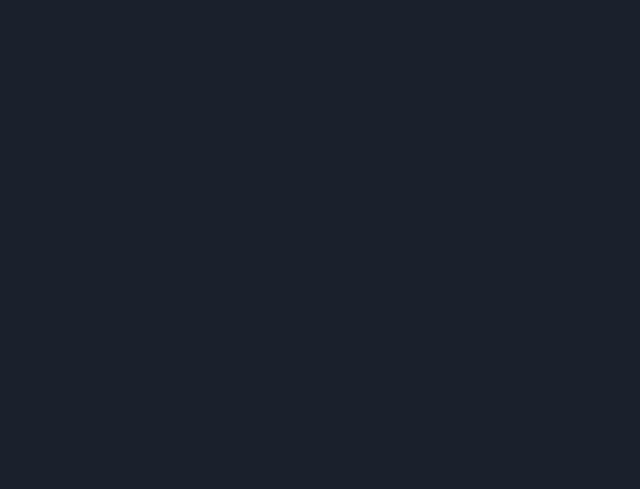
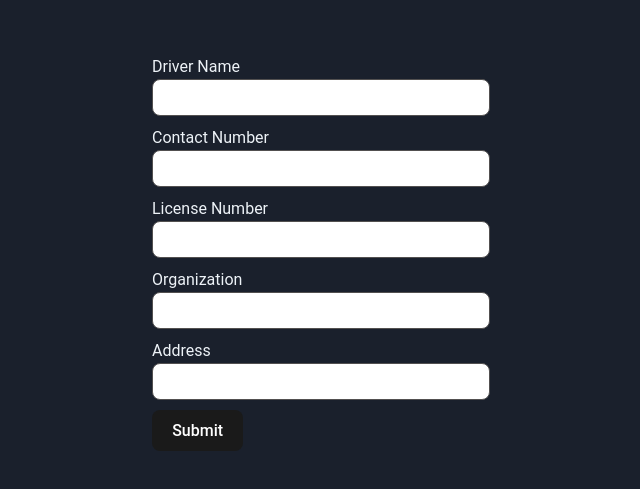
Before and after one commit to sarath-m-s/bus-app-frontend, a React (Vite) app: page /admin/enrol/driver in a window 1280 px wide. Before the commit this address had no page. Shown: the part 147-636 px from the top of the page, without its empty margins (330-970 px from the left). Built offline with nearby package versions, Linux system fonts and the light colour scheme.

Commit message:
Add bus and driver enrolment functionality

```diff
--- a/src/App.jsx
+++ b/src/App.jsx
@@ -6,6 +6,8 @@ import BusData from "./pages/BusData.jsx";
 import Customer from "./pages/Customer.jsx";
 import Admin from "./pages/Admin.jsx";
 import EnrolMenu from "./pages/EnrolMenu.jsx";
+import BusEnrol from "./pages/BusEnrol.jsx";
+import DriverEnrol from "./pages/DriverEnrol.jsx";
 // import Select from "./pages/SelectPage.jsx";
 // import Enroll from "./pages/EnrollPage.jsx";
 
@@ -19,6 +21,8 @@ function App() {
         <Route path="/login/customer" element={<Customer />} />
         <Route path="/admin" element={<Admin />} />
         <Route path="/admin/enrol" element={<EnrolMenu />} />
+        <Route path="/admin/enrol/bus" element={<BusEnrol />} />
+        <Route path="/admin/enrol/driver" element={<DriverEnrol />} />
         {/* <Route path="/enroll" element={<Enroll />} /> */}
         {/* <Route path="/select" element={<Select />} /> */}
       </Routes>
--- a/src/helper/constants.js
+++ b/src/helper/constants.js
@@ -1 +1,2 @@
 export const ENROL_BUS_API_ENDPOINT = "https://nnsz4m1d0l.execute-api.us-east-1.amazonaws.com/prod/bta/enrol/bus";
+export const ENROL_DRIVER_API_ENDPOINT = "https://n0oan6aw42.execute-api.us-east-1.amazonaws.com/prod/bta/enrol/driver";
--- /dev/null
+++ b/src/pages/BusEnrol.jsx
@@ -0,0 +1,75 @@
+import React, { useState } from "react";
+import InputField from "../components/InputField.jsx";
+import { saveBusData } from "../services/api.js";
+import { busValidateForm } from "../utils/busValidation.js";
+
+function BusEnrol() {
+  const [busFormData, setbusFormData] = useState({
+    busName: "",
+    registrationNumber: "",
+    privateOrGovernment: "",
+  });
+
+  const [error, setError] = useState(null);
+
+  const handleChange = (e) => {
+    const { name, value } = e.target;
+    console.log(`Updating ${name} with value: ${value}`);
+    setbusFormData({ ...busFormData, [name]: value });
+  };
+
+  const handleSubmit = async (e) => {
+    e.preventDefault();
+    const busValidationResult = busValidateForm(busFormData); // Validate form data
+    if (!busValidationResult.isValid) {
+      setError(busValidationResult.error); // Set validation error if any
+      return;
+    }
+
+    setError(null); // Reset error state
+    const busData = {
+      bus_name: busFormData.busName,
+      registration_number: busFormData.registrationNumber,
+      bus_type: busFormData.privateOrGovernment,
+    };
+    try {
+      await saveBusData(busData);
+      console.log("Data saved successfully: ", busData);
+    } catch (error) {
+      console.error("Error saving data: ", error);
+      setError("Error saving data. Please try again.");
+    }
+  };
+
+  return (
+    <div>
+      <form onSubmit={handleSubmit}>
+        <InputField
+          type="text"
+          name="busName"
+          label="Bus Name"
+          value={busFormData.busName}
+          onChange={handleChange}
+        />
+        <InputField
+          type="text"
+          name="registrationNumber"
+          label="Registration Number"
+          value={busFormData.registrationNumber}
+          onChange={handleChange}
+        />
+        <InputField
+          type="text"
+          name="privateOrGovernment"
+          label="Private or Government"
+          value={busFormData.privateOrGovernment}
+          onChange={handleChange}
+        />
+        {error && <p style={{ color: "red" }}>{error}</p>}
+        <button type="submit">Submit</button>
+      </form>
+    </div>
+  );
+}
+
+export default BusEnrol;
--- /dev/null
+++ b/src/pages/DriverEnrol.jsx
@@ -0,0 +1,95 @@
+import React, { useState } from "react";
+import InputField from "../components/InputField.jsx";
+import { saveDriverData } from "../services/api.js";
+import { driverValidateForm } from "../utils/driverValidation.js";
+
+function DriverEnrol() {
+  const [driverFormData, setDriverFormData] = useState({
+    driverName: "",
+    contactNumber: "",
+    licenseNumber: "",
+    organization: "",
+    address: "",
+  });
+
+  const [error, setError] = useState(null);
+
+  const handleChange = (e) => {
+    const { name, value } = e.target;
+    console.log(`Updating ${name} with value: ${value}`);
+    setDriverFormData({ ...driverFormData, [name]: value });
+  };
+
+  const handleSubmit = async (e) => {
+    e.preventDefault();
+    console.log("Driver form data: ", driverFormData);
+    const busValidationResult = driverValidateForm(driverFormData); // Validate form data
+    if (!busValidationResult.isValid) {
+      setError(busValidationResult.error); // Set validation error if any
+      return;
+    }
+
+    setError(null); // Reset error state
+    const driverData = {
+      driver_name: driverFormData.driverName,
+      contact_number: driverFormData.contactNumber,
+      license_number: driverFormData.licenseNumber,
+      organization: driverFormData.organization,
+      address: driverFormData.address,
+    };
+
+    try {
+      await saveDriverData(driverData);
+      console.log("Data saved successfully: ", driverData);
+    } catch (error) {
+      console.error("Error saving data: ", error);
+      setError("Error saving data. Please try again.");
+    }
+  };
+
+  return (
+    <div>
+      <form onSubmit={handleSubmit}>
+        <InputField
+          type="text"
+          name="driverName"
+          label="Driver Name"
+          value={driverFormData.driverName}
+          onChange={handleChange}
+        />
+        <InputField
+          type="text"
+          name="contactNumber"
+          label="Contact Number"
+          value={driverFormData.contactNumber}
+          onChange={handleChange}
+        />
+        <InputField
+          type="text"
+          name="licenseNumber"
+          label="License Number"
+          value={driverFormData.licenseNumber}
+          onChange={handleChange}
+        />
+        <InputField
+          type="text"
+          name="organization"
+          label="Organization"
+          value={driverFormData.organization}
+          onChange={handleChange}
+        />
+        <InputField
+          type="text"
+          name="address"
+          label="Address"
+          value={driverFormData.address}
+          onChange={handleChange}
+        />
+        <button type="submit">Submit</button>
+      </form>
+      {error && <p className="error">{error}</p>}
+    </div>
+  );
+}
+
+export default DriverEnrol;
--- a/src/pages/EnrolMenu.jsx
+++ b/src/pages/EnrolMenu.jsx
@@ -5,15 +5,15 @@ function EnrolMenu() {
   const navigate = useNavigate();
 
   const handleDriver = () => {
-    navigate("/admin/enrol-driver");
+    navigate("/admin/enrol/driver");
   };
 
   const handleBus = () => {
-    navigate("/admin/enrol-bus");
+    navigate("/admin/enrol/bus");
   };
 
     const handleRoute = () => {
-    navigate("/admin/enrol-route");
+    navigate("/admin/enrol/route");
     };
 
   return (
--- a/src/services/api.js
+++ b/src/services/api.js
@@ -1,7 +1,6 @@
 import axios from 'axios';
 import { ENROL_BUS_API_ENDPOINT } from '../helper/constants.js';
-// Define your API base URL
-
+import { ENROL_DRIVER_API_ENDPOINT } from '../helper/constants.js';
 
 // Function to save bus data
 export async function saveBusData(data) {
@@ -13,8 +12,8 @@ export async function saveBusData(data) {
 // Function to save driver data
 export async function saveDriverData(data) {
   console.log('save driver data', data);
-  // const response = await axios.post(`${API_BASE_URL}/api/driver`, data);
-  return;
+  const response = await axios.post(ENROL_DRIVER_API_ENDPOINT, data);
+  return response.data;
 }
 
 // Function to save route data
--- /dev/null
+++ b/src/utils/busValidation.js
@@ -0,0 +1,26 @@
+const busValidateForm = (busFormData) => {
+    const {
+        busName,
+        registrationNumber,
+        privateOrGovernment
+    } = busFormData;
+
+    // Check if mandatory fields are filled
+    if (
+        !busName ||
+        !registrationNumber ||
+        !privateOrGovernment
+    ) {
+        return {
+            isValid: false,
+            error: 'All mandatory fields must be filled.'
+        };
+    }
+
+    return {
+        isValid: true,
+        error: null
+    };
+};
+
+export { busValidateForm };
--- /dev/null
+++ b/src/utils/driverValidation.js
@@ -0,0 +1,30 @@
+const driverValidateForm = (driverFormData) => {
+    const {
+        driverName,
+        contactNumber,
+        licenseNumber,
+        organization,
+        address
+    } = driverFormData;
+
+    // Check if mandatory fields are filled
+    if (
+        !driverName ||
+        !contactNumber ||
+        !licenseNumber ||
+        !organization ||
+        !address
+    ) {
+        return {
+            isValid: false,
+            error: 'All mandatory fields must be filled.'
+        };
+    }
+
+    return {
+        isValid: true,
+        error: null
+    };
+};
+
+export { driverValidateForm };
```
Also changed, not shown: src/components/FormComponent.jsx (+10 -11 lines).
